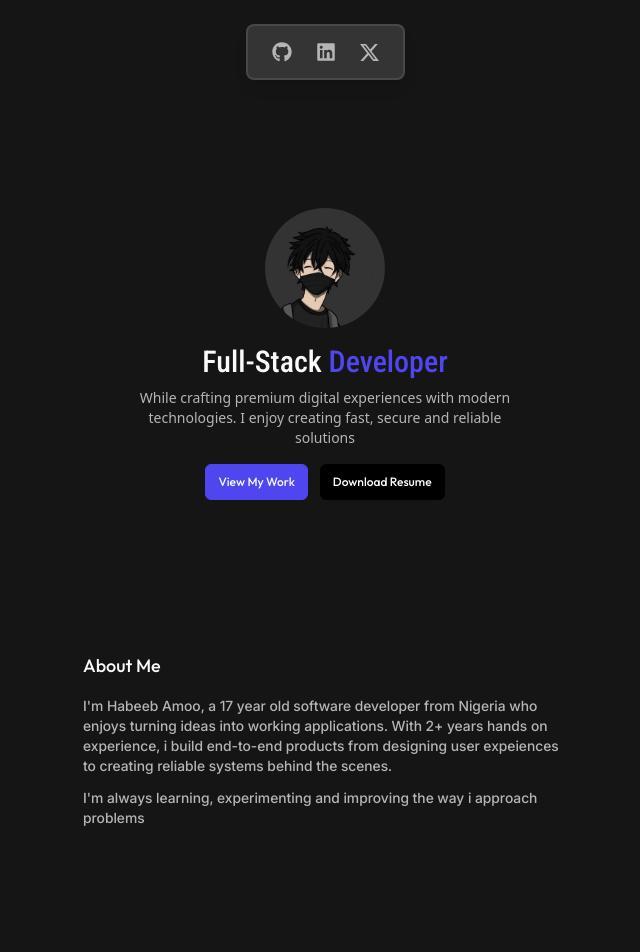
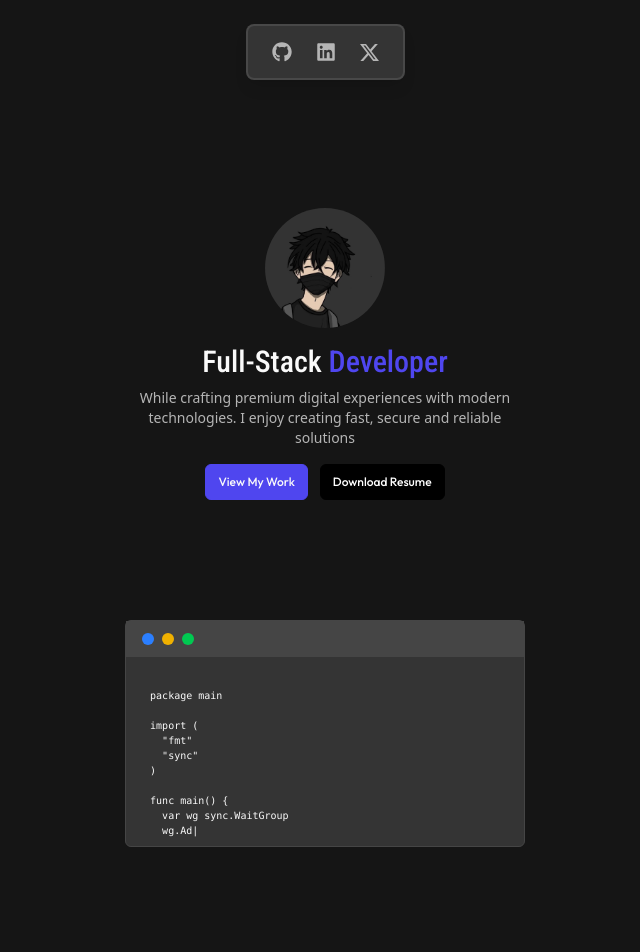
Before and after one commit to Habeebamoo/Portfolio, a React (Vite) app: page / in a window 1280 px wide. Shown: the top 952 px of the page, without its empty margins (315-955 px from the left). Built offline with nearby package versions, Linux system fonts and the light colour scheme.

Commit message:
created code editor

```diff
--- a/package.json
+++ b/package.json
@@ -18,6 +18,7 @@
     "react-icons": "^5.5.0",
     "react-redux": "^9.2.0",
     "react-router": "^7.8.2",
+    "react-typed": "^2.0.12",
     "tailwindcss": "^4.1.13"
   },
   "devDependencies": {
--- /dev/null
+++ b/src/components/CodeBox.tsx
@@ -0,0 +1,53 @@
+import { useEffect, useState } from "react";
+
+const CodeBox = () => {
+  const [text, setText] = useState("")
+  const code = `
+    package main
+
+    import (
+      "fmt"
+      "sync"
+    )
+
+    func main() {
+      var wg sync.WaitGroup
+      wg.Add(1)
+
+      go func() {
+        defer wg.Done()
+        fmt.Println("Concurrency Mastered")
+      }()
+
+      wg.Wait()
+    }
+  `;
+
+  useEffect(() => {
+    let i = 0;
+    const interval = setInterval(() => {
+      setText(code.slice(0, i+1));
+      i++;
+      if (i === code.length) clearInterval(interval);
+    }, 50)
+
+    return () => clearInterval(interval);
+  }, [])
+
+  return (
+    <section>
+      <div className="bg-box border-1 border-border rounded-md w-[90%] md:w-[400px] mx-auto mt-30 pb-2">
+        <div className="flex-start gap-2 pl-4 mb-4 bg-border py-3">
+          <div className="h-3 w-3 rounded-full bg-blue-500"></div>
+          <div className="h-3 w-3 rounded-full bg-yellow-500"></div>
+          <div className="h-3 w-3 rounded-full bg-green-500"></div>
+        </div>
+        <pre className="text-[10px] text-accent">
+          <code>{text}|</code>
+        </pre>
+      </div>
+    </section>
+  )
+}
+
+export default CodeBox
--- a/src/components/Main.tsx
+++ b/src/components/Main.tsx
@@ -9,6 +9,7 @@ import { RiTailwindCssFill } from "react-icons/ri"
 import { SiRedux, SiTypescript } from "react-icons/si"
 import { IoLogoCss3, IoLogoJavascript } from "react-icons/io5"
 import { useNavigate } from "react-router"
+import CodeBox from "./CodeBox"
 
 const Main = () => {
   const navigate = useNavigate()
@@ -31,6 +32,8 @@ const Main = () => {
         <button className="btn-primary text-[12px] font-outfit">Download Resume</button>
       </div>
 
+      <CodeBox />
+
       <div className="mt-30">
         <div className="py-8 px-2 rounded-md w-[90%] md:w-[500px] mx-auto" data-aos="slide-up">
           <h1 className="text-accent font-outfit text-lg">About Me</h1>
@@ -45,7 +48,7 @@ const Main = () => {
 
       <h1 className="text-accent text-center font-inter text-2xl">What I've Been Up To</h1>
       <div className="mt-8 grid grid-cols-1 md:grid-cols-2 gap-6 w-[90%] md:w-[700px] lg:w-[800px] mx-auto">
-        <div className="p-5 bg-box border-1 border-border rounded-md" data-aos="zoom-in">
+        <div className="p-5 bg-box border-1 border-border rounded-lg" data-aos="zoom-in">
           <div className="rounded-md overflow-hidden">
             <img src={maildrop1} />
           </div>
@@ -59,7 +62,7 @@ const Main = () => {
           </button>
         </div>
 
-        <div className="p-5 bg-box border-1 border-border rounded-md" data-aos="zoom-in">
+        <div className="p-5 bg-box border-1 border-border rounded-lg" data-aos="zoom-in">
           <div className="rounded-md overflow-hidden">
             <img src={flashquiz1} />
           </div>
```
Also changed, not shown: 1 other file (tests, documents, lock files or other folders).
